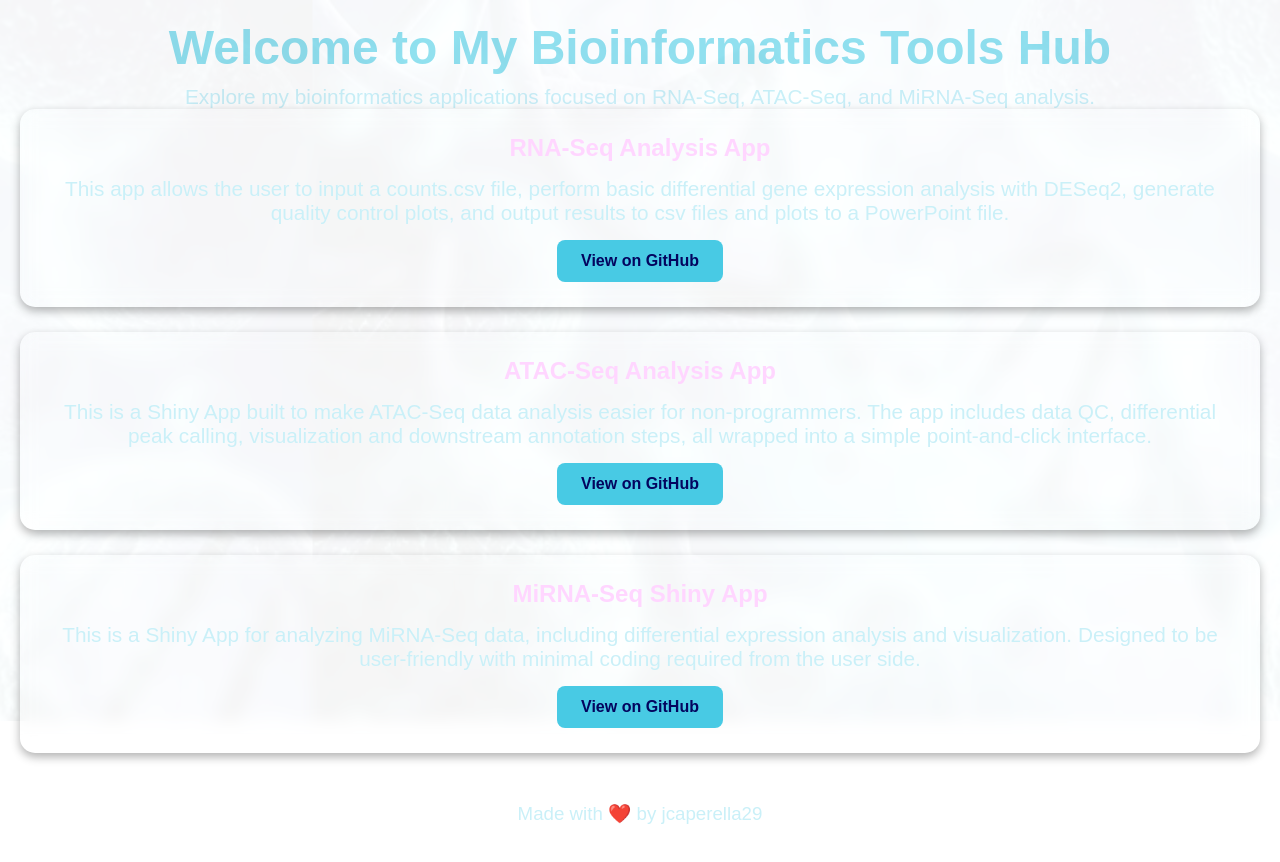
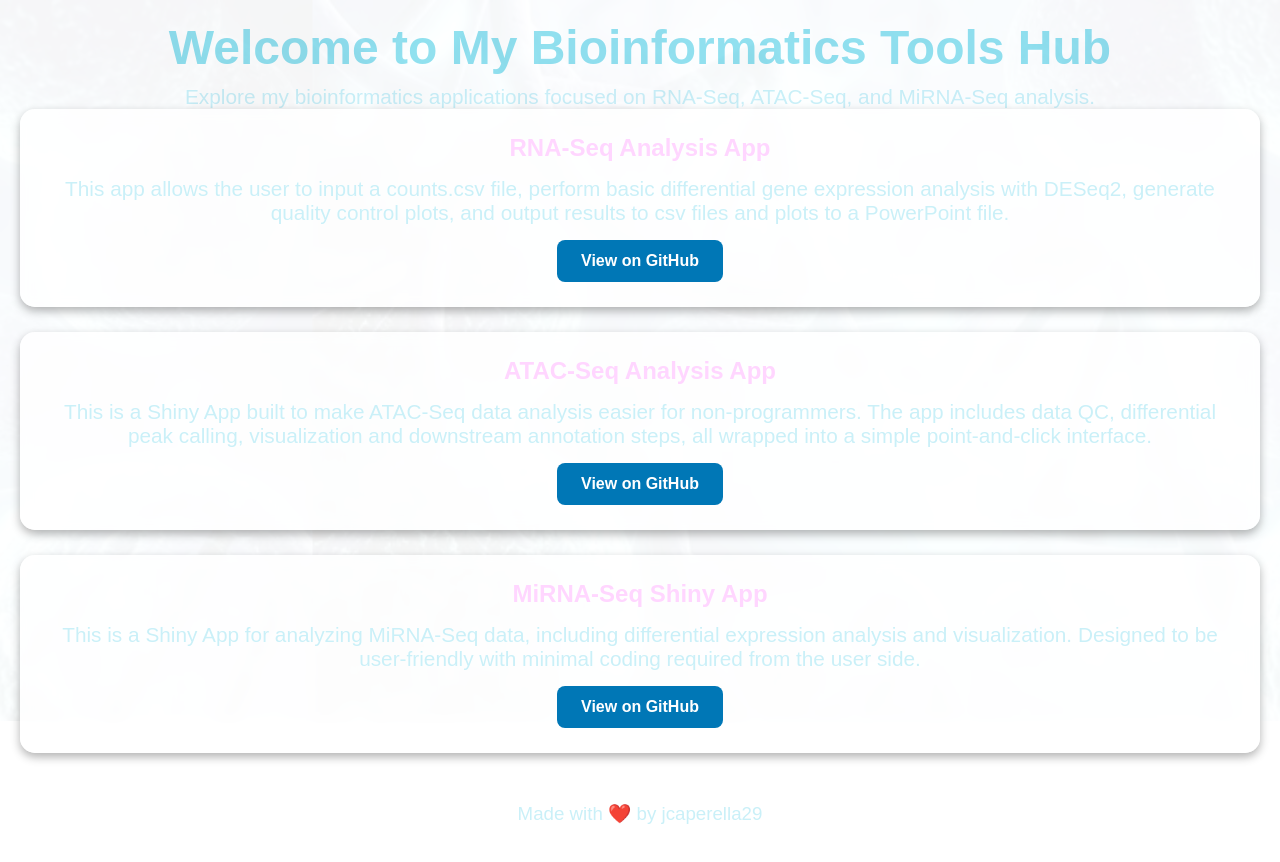
Before and after one commit to jcaperella29/JC_BIOINFORMATICS_HUB, a plain HTML site: page index.html in a window 1280 px wide. Drawn offline with Linux system fonts and the light colour scheme.

Commit message:
Update style.css

```diff
--- a/style.css
+++ b/style.css
@@ -33,11 +33,11 @@ header p {
 
 /* Tool Sections */
 .tool {
-    background: rgba(255, 255, 255, 0.05);
+    background: rgba(255, 255, 255, 0.8); /* stronger, less transparent */
     padding: 25px;
     margin-bottom: 25px;
     border-radius: 15px;
-    backdrop-filter: blur(8px);
+    backdrop-filter: blur(6px);
     box-shadow: 0 4px 10px rgba(0,0,0,0.3);
     transition: transform 0.3s ease, box-shadow 0.3s ease;
 }
@@ -55,12 +55,11 @@ header p {
 .tool p {
     margin-bottom: 15px;
 }
-
 .tool a {
     display: inline-block;
     text-decoration: none;
-    background: #48cae4;
-    color: #03045e;
+    background: #0077b6; /* deep ocean blue */
+    color: #ffffff; /* pure white text */
     padding: 12px 24px;
     border-radius: 8px;
     font-weight: bold;
@@ -68,9 +67,10 @@ header p {
 }
 
 .tool a:hover {
-    background: #0077b6;
-    color: #ffffff;
+    background: #023e8a; /* darker on hover */
 }
+
+
 
 /* Footer */
 footer {
```
